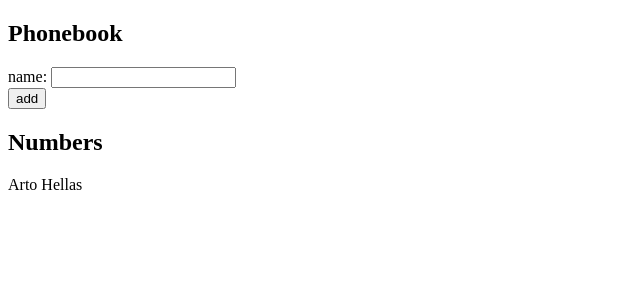
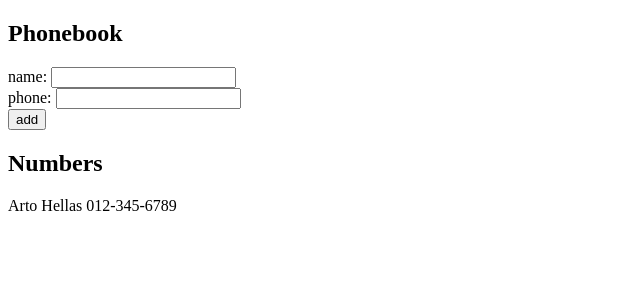
Before and after one commit to nik-nikols/fullstack-uhelsinki-part2, a React (Vite) app in the folder phonebook/: page / in a window 1280 px wide. Shown: the top 300 px of the page, without its empty margins (0-640 px from the left). Built offline with nearby package versions, Linux system fonts and the light colour scheme.

Commit message:
Exercise 2.8

```diff
--- a/phonebook/src/App.jsx
+++ b/phonebook/src/App.jsx
@@ -3,9 +3,10 @@ import Person from './components/Person'
 
 const App = () => {
   const [persons, setPersons] = useState([
-    { name: 'Arto Hellas' }
+    { name: 'Arto Hellas', phone: '012-345-6789' }
   ])
   const [newName, setNewName] = useState('')
+  const [newPhone, setNewPhone] = useState('')
 
   const addNew = (event) => {
     event.preventDefault()
@@ -16,15 +17,21 @@ const App = () => {
     }
 
     const personObject = {
-      name: newName
+      name: newName,
+      phone: newPhone
     }
 
     setPersons(persons.concat(personObject))
     setNewName('')
+    setNewPhone('')
   }
 
   const handleNewName = (event) => {
     setNewName(event.target.value)
+  }
+
+  const handleNewPhone = (event) => {
+    setNewPhone(event.target.value)
   }
 
   return (
@@ -33,6 +40,9 @@ const App = () => {
       <form onSubmit={addNew}>
         <div>
           name: <input value={newName} onChange={handleNewName} />
+        </div>
+        <div>
+          phone: <input value={newPhone} onChange={handleNewPhone} />
         </div>
         <div>
           <button type="submit">add</button>
--- a/phonebook/src/components/Person.jsx
+++ b/phonebook/src/components/Person.jsx
@@ -1,5 +1,5 @@
 const Person = ({ value }) => {
-    return <p>{value.name}</p>
+    return <p>{value.name} {value.phone}</p>
 }
 
 export default Person
```
